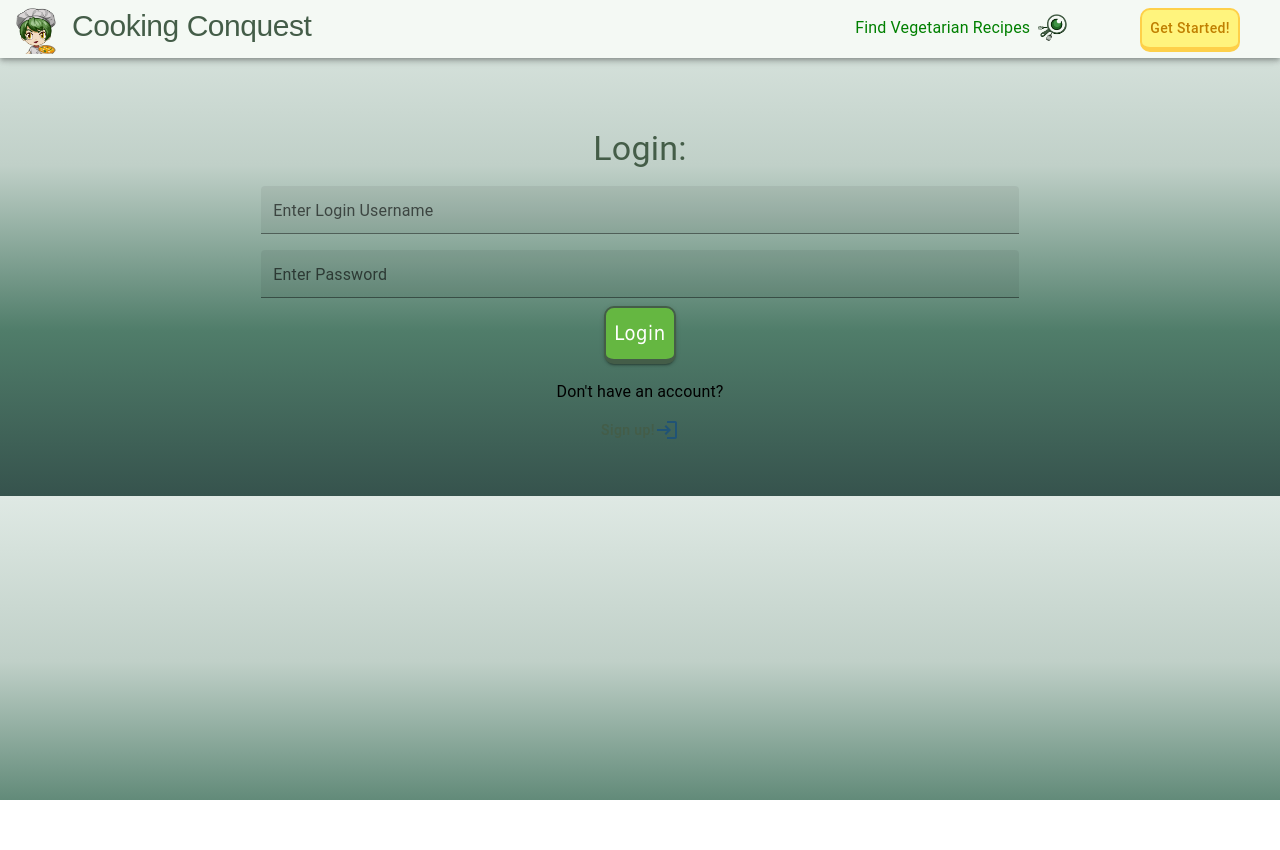
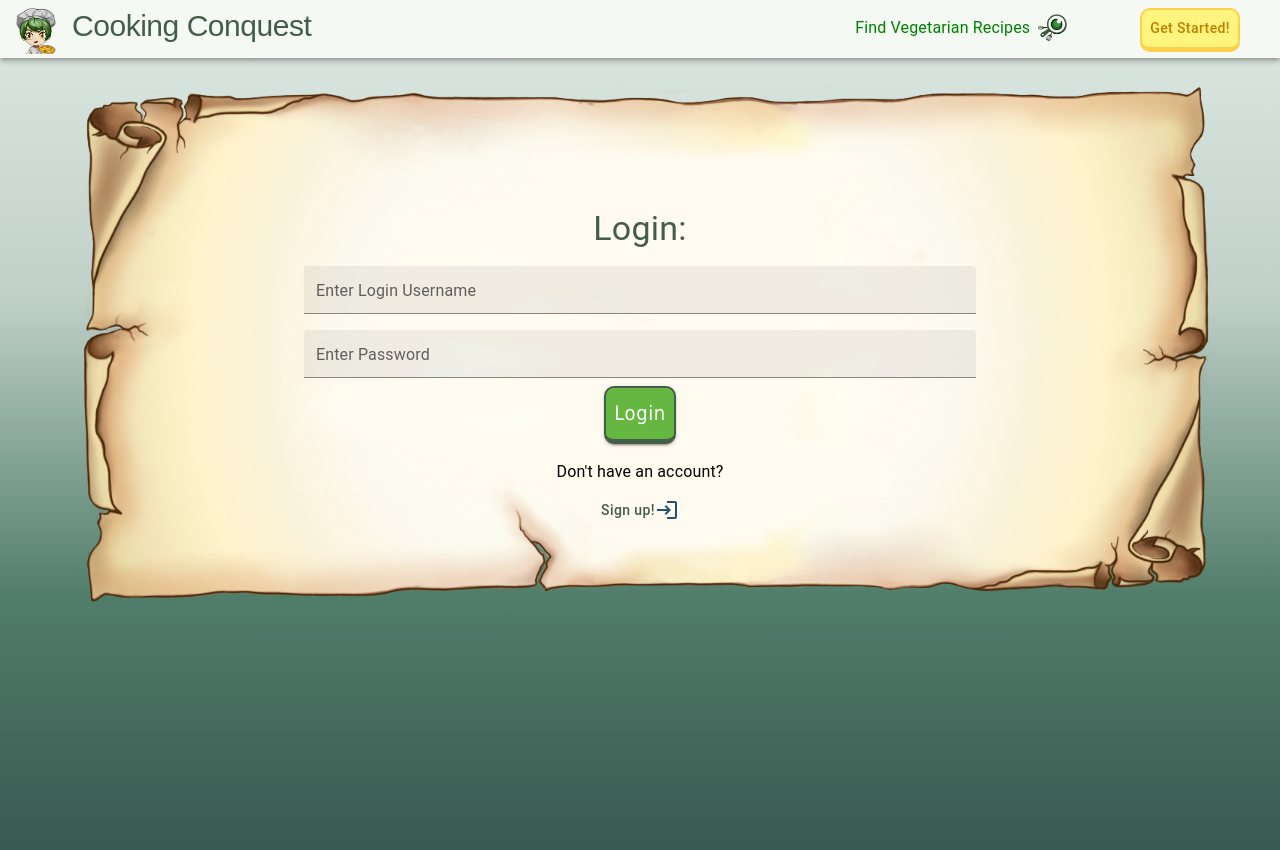
Before and after one commit to katc336/Cooking.Conquest, a React (Vite) app: page /login in a window 1280 px wide. Shown: the top 850 px of the page. Before the commit the page ends 800 px from the top, so only its background shows below. Built offline with nearby package versions, Linux system fonts and the light colour scheme; no server answers.

Commit message:
Update auth forms with scroll background

```diff
--- a/src/client/AuthForms/LoginForm.jsx
+++ b/src/client/AuthForms/LoginForm.jsx
@@ -6,7 +6,7 @@ import { motion } from "framer-motion";
 
 import Alert from "@mui/material/Alert"
 import Button from "@mui/material/Button"
-import { Box}  from "@mui/material/"
+import { Box } from "@mui/material/"
 import Grid from "@mui/material/Grid"
 import TextField from "@mui/material/TextField";
 import Typography from "@mui/material/Typography";
@@ -15,6 +15,8 @@ import LoginIcon from '@mui/icons-material/Login';
 import { useMediaQuery, useTheme } from '@mui/material';
 
 import { useLoginMutation } from "../../redux/api";
+
+import Scroll from "./AuthScroll.png"
 
 const LoginForm = () => {
 
@@ -56,14 +58,21 @@ const LoginForm = () => {
             initial={{ opacity: 0 }}
             animate={{ opacity: 1 }}
             transition={{ duration: 0.5, ease: "easeIn" }}>
-            <Grid container sx = {{ mt: 10 }}>
+            <Box
+                sx={{ mx: "5%", pb: 40 }}
+                style={{
+                    backgroundImage: `url(${Scroll})`,
+                    backgroundSize: "contain",
+                    backgroundRepeat: "no-repeat",
+                }}>
+                <Grid container sx={{ mt: 10 }}>
                     <Grid item xs={2}>
                     </Grid>
                     <Grid item xs={8}>
                         <Box sx={{ p: 5 }}>
                             <Typography
                                 variant="h4"
-                            sx={{ color: "#445D48", textAlign: "center", p: 1 }}>
+                                sx={{ mt: 10, color: "#445D48", textAlign: "center", p: 1 }}>
                                 Login:
                             </Typography>
                             <form onSubmit={handleSubmit}>
@@ -174,6 +183,7 @@ const LoginForm = () => {
                     <Grid item xs={2}>
                     </Grid>
                 </Grid>
+            </Box>
         </motion.div>
     )
 }
--- a/src/client/AuthForms/RegisterForm.jsx
+++ b/src/client/AuthForms/RegisterForm.jsx
@@ -15,6 +15,8 @@ import { useMediaQuery, useTheme } from '@mui/material';
 import { Link, useNavigate } from "react-router-dom";
 
 import { useRegisterMutation } from "../../redux/api";
+
+import Scroll from "./AuthScroll.png"
 
 const RegisterForm = () => {
     const [name, setName] = useState("");
@@ -60,6 +62,13 @@ const RegisterForm = () => {
             initial={{ opacity: 0 }}
             animate={{ opacity: 1 }}
             transition={{ duration: 0.5, ease: "easeIn" }}>
+            <Box
+                sx={{ mx: "5%", mb: 10 }}
+                style={{
+                    backgroundImage: `url(${Scroll})`,
+                    backgroundSize: "contain",
+                    backgroundRepeat: "no-repeat",
+                }}>
                 <Grid container sx={{ mt: 10 }}>
                     <Grid item xs={2}>
                     </Grid>
@@ -212,6 +221,7 @@ const RegisterForm = () => {
                     <Grid item xs={2}>
                     </Grid>
                 </Grid>
+            </Box>
         </motion.div>
     )
 }
```
Also changed, not shown: src/client/AuthForms/AuthScroll.png (added). Lines whose indentation alone changed are shown as unchanged.
